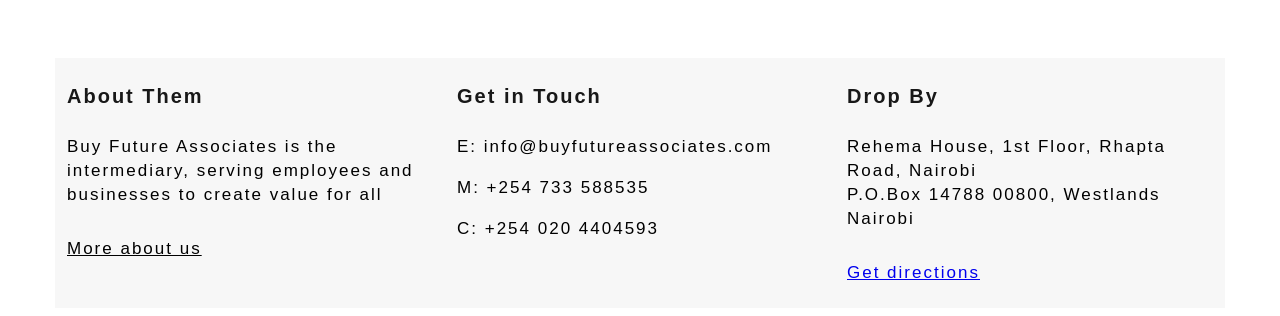
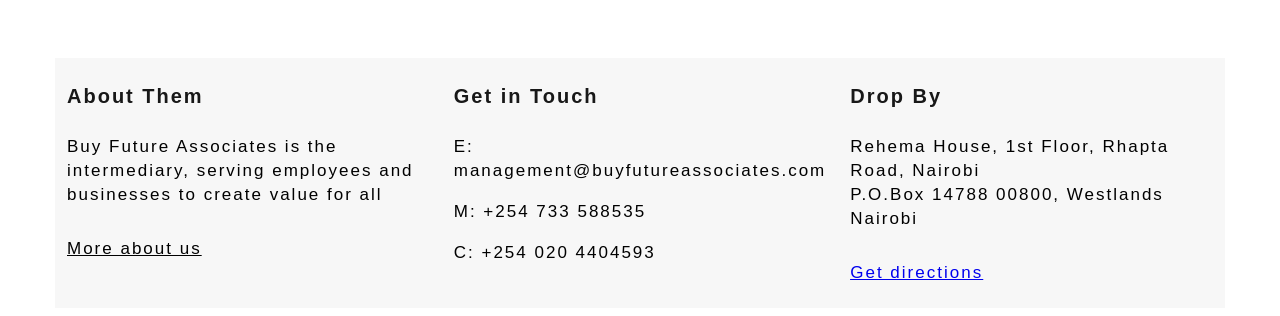
Before and after one commit to DWGichuru/BFA, a plain HTML site: page index.html in a window 1280 px wide. Shown: the part 1486-1802 px from the top of the page. Drawn offline with Linux system fonts and the light colour scheme.

Commit message:
Update index.html
Change contact email username from 'info' to 'management'

```diff
--- a/index.html
+++ b/index.html
@@ -154,7 +154,7 @@
         </div>
         <div class="column">
             <h4 class="header">Get in Touch</h4>
-            <p>E: info@buyfutureassociates.com</p>
+            <p>E: management@buyfutureassociates.com</p>
             <p>M: +254 733 588535</p>
             <p>C: +254 020 4404593</p>
         </div>
```
